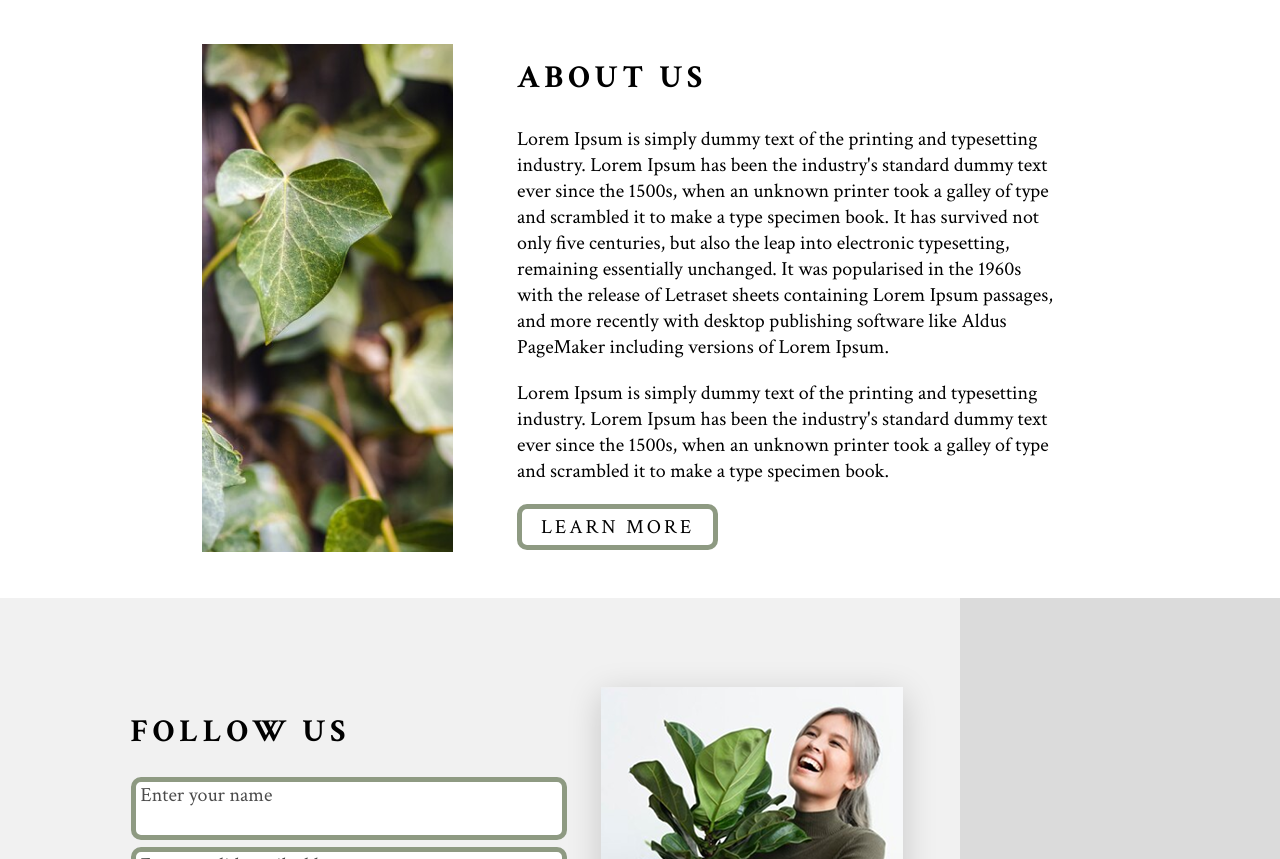
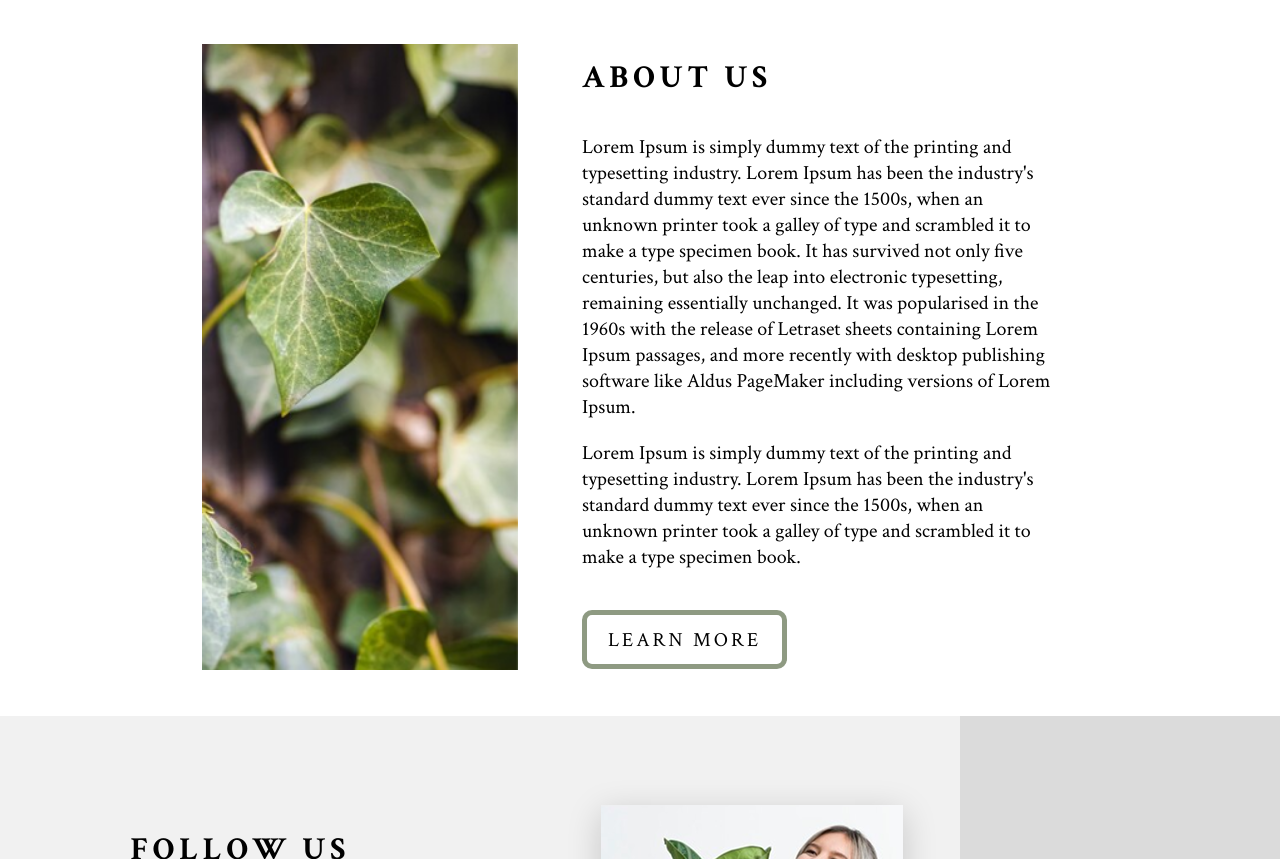
Before and after one commit to chasov-artem/organic-repo, a React (Vite) app: page / in a window 1280 px wide. Shown: the part 1880-2739 px from the top of the page. Built offline with nearby package versions, Linux system fonts and the light colour scheme.

Commit message:
styles: about 1366

```diff
--- a/src/components/About/About.module.scss
+++ b/src/components/About/About.module.scss
@@ -86,24 +86,23 @@
     }
   }
 
-  @media (min-width: 992px) {
+  @media (min-width: 992px) and (max-width: 1365px) {
     flex-direction: row;
     align-items: flex-start;
     justify-content: center;
     gap: 64px;
     padding: 68px 80px 46px 58px;
     max-width: 992px;
-    margin: 0 auto auto;
     .about__img-wrap {
-      flex: none !important;
-      width: 251px !important;
-      height: 508px !important;
+      flex: none;
+      width: 251px;
+      height: 508px;
     }
     .about__img {
-      width: 251px !important;
-      height: 508px !important;
-      max-width: none !important;
-      max-height: none !important;
+      width: 251px;
+      height: 508px;
+      max-width: none;
+      max-height: none;
       object-fit: cover;
     }
     &__content {
@@ -151,16 +150,68 @@
     }
   }
 
-  @media (max-width: 1366px) {
-    .about {
-      max-width: 1200px;
-      padding: 64px 24px;
-      gap: 32px;
-    }
-    .about__img {
-      width: 220px;
-      height: 320px;
-    }
+  @media (min-width: 1366px) {
+    flex-direction: row;
+    align-items: flex-start;
+    justify-content: center;
+    padding: 107px 139px 128px 92px;
+    gap: 94px;
+    margin: 0 auto;
+    max-width: 1366px;
+  }
+
+  .about__img-wrap,
+  .about__img-wrap--desktop {
+    width: 316px;
+    height: 626px;
+    display: flex;
+  }
+
+  .about__img {
+    width: 316px;
+    height: 626px;
+    object-fit: cover;
+  }
+
+  .about__content {
+    width: auto;
+    align-items: flex-start;
+    text-align: left;
+  }
+
+  .about__title {
+    font-size: 32px;
+    width: auto;
+    text-align: left;
+    margin: 0 0 37px 0;
+  }
+
+  .about__text1,
+  .about__text2 {
+    font-size: 20px;
+    max-width: 724px;
+    text-align: left;
+    margin: 0 0 20px 0;
+  }
+  .about__text2 {
+    margin-bottom: 40px;
+  }
+
+  .about__btn {
+    width: 205px;
+    height: 59px;
+    border: 5px solid #8e9a82;
+    border-radius: 10px;
+    font-size: 20px;
+    margin: 0;
+  }
+
+  .about__img-wrap--mobile {
+    display: none;
+  }
+
+  .about__img-wrap--desktop {
+    display: flex;
   }
 }
 
@@ -175,19 +226,3 @@
 .about__img-wrap--desktop {
   display: none;
 }
-@media (min-width: 1366px) {
-  .about {
-    max-width: 1366px;
-    padding: 107px 103px 69px 42px;
-  }
-  .about__img-wrap--mobile {
-    display: none;
-  }
-  .about__img-wrap--desktop {
-    display: flex;
-  }
-  .about__btn {
-    width: 205px;
-    height: 59px;
-  }
-}
```
